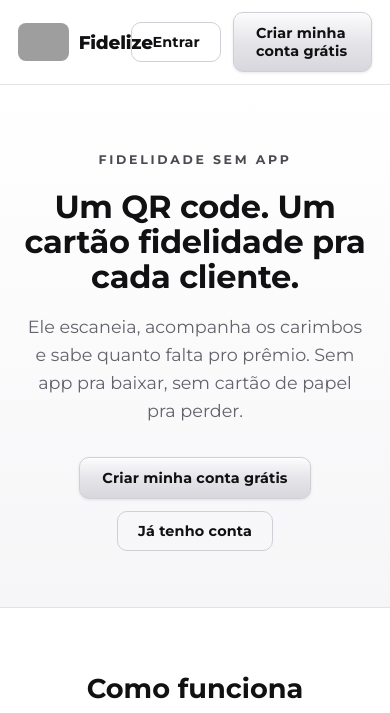
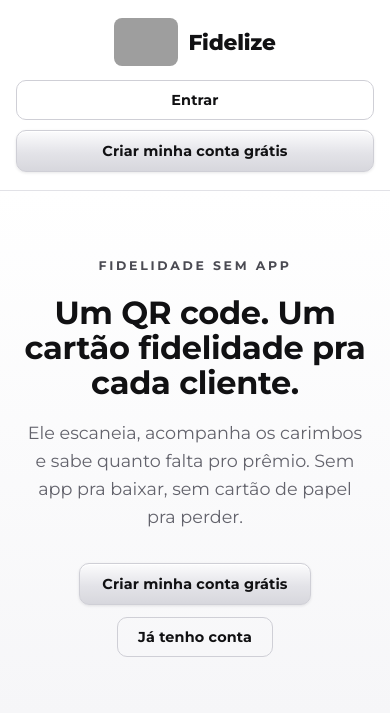
Before and after one commit to leanttro/leanttro_qr, a Flask app: template templates/fidelize/home.html in a window 390 px wide. Shown: the top 713 px of the page. Run offline with Flask 3, Linux system fonts and the light colour scheme; the template is opened without the code that fills it, so the values that code supplies are empty; parts of the project's set-up code (start-up, migrations or seed data) failed here and were passed over; some libraries are stand-ins or nearby versions; grey boxes are pictures that could not be loaded.

Commit message:
Update _base.html

```diff
--- a/templates/fidelize/_base.html
+++ b/templates/fidelize/_base.html
@@ -156,7 +156,26 @@ footer p{color:#9a9aa4;font-size:.9em;line-height:1.6;max-width:44ch;margin:8px
 
 @media (max-width:900px){
     .desktop-nav{display:none}
-    header{padding:12px 18px}
+    header{
+        flex-direction:column;
+        align-items:center;
+        justify-content:center;
+        padding:18px 16px;
+        gap:14px;
+    }
+    .header-logo img{height:48px}
+    .header-logo span{font-size:1.35em}
+    .header-actions{
+        width:100%;
+        justify-content:center;
+        flex-wrap:wrap;
+        gap:10px;
+    }
+    .header-actions a{
+        flex:1 1 auto;
+        text-align:center;
+        min-width:140px;
+    }
     .form-wrap{margin:36px auto 56px}
     .form-card{padding:26px 20px}
 }
```
